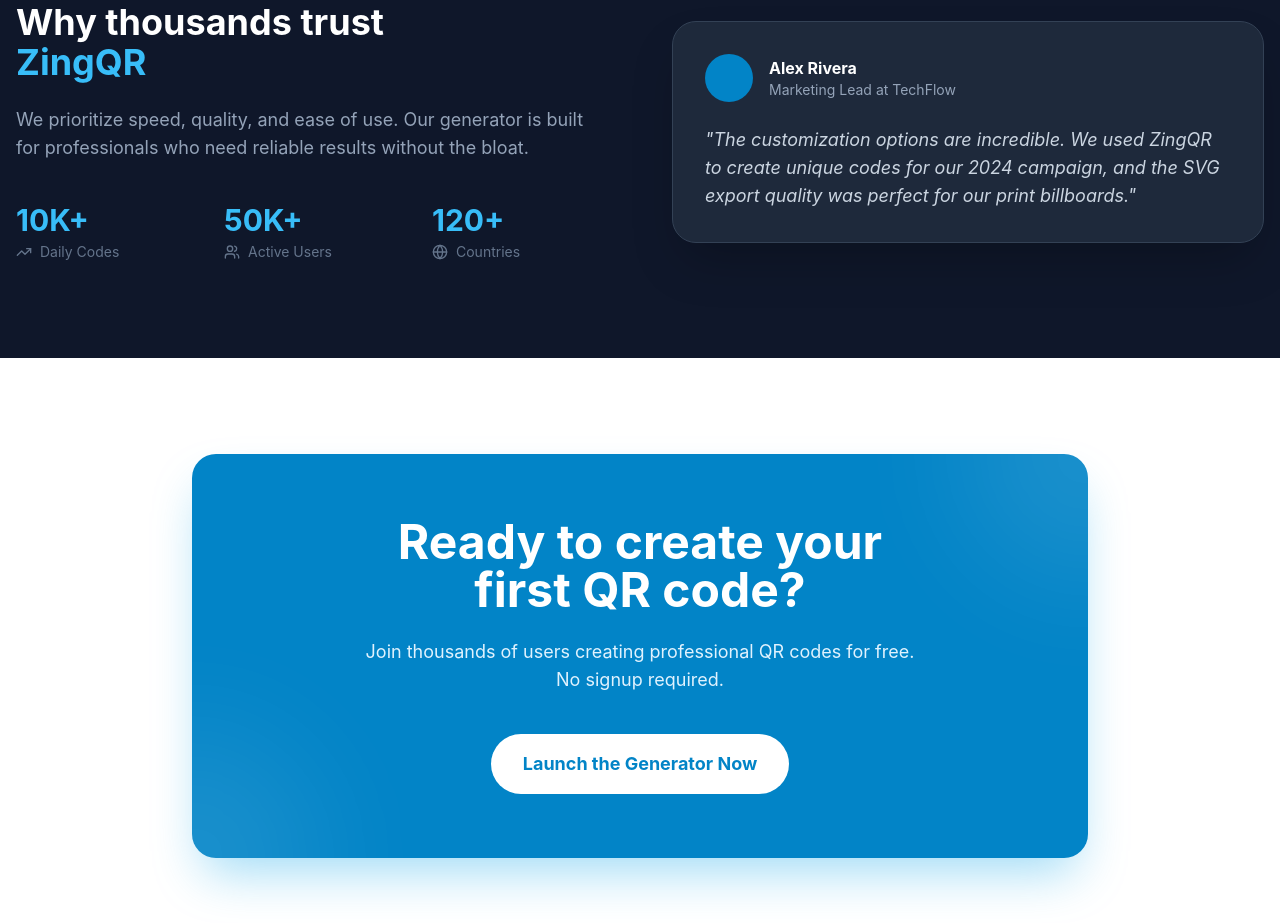
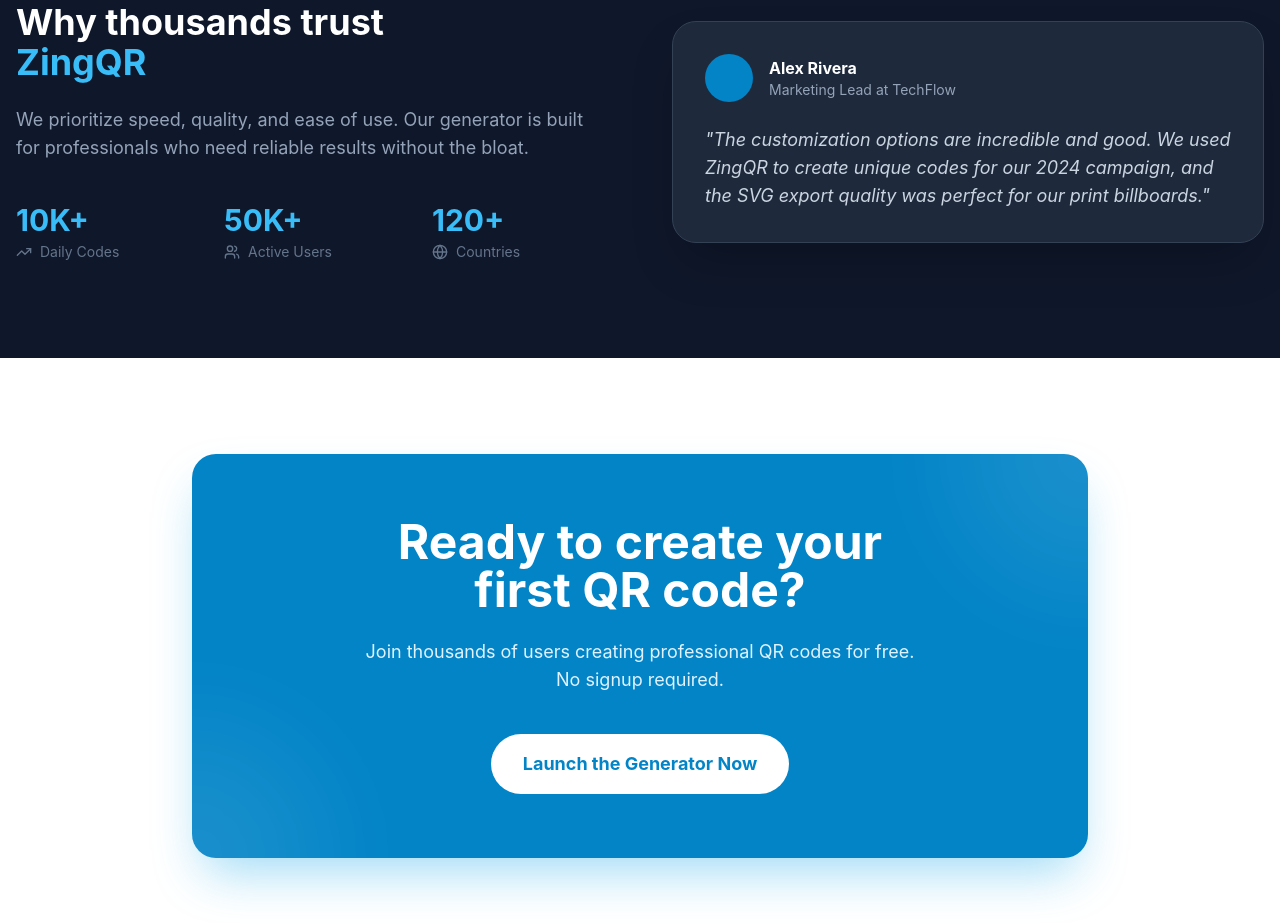
Before and after one commit to Sumitsharma31/ZingQR, a React (Vite) app: page / in a window 1280 px wide. Shown: the part 2040-2963 px from the top of the page. Built offline with nearby package versions, Linux system fonts and the light colour scheme.

Commit message:
little changes

```diff
--- a/src/components/Landing/Benefits.jsx
+++ b/src/components/Landing/Benefits.jsx
@@ -40,7 +40,7 @@
               </div>
             </div>
             <p className="text-lg italic text-slate-300">
-              "The customization options are incredible. We used ZingQR to create unique codes for our 2024 campaign, and the SVG export quality was perfect for our print billboards."
+              "The customization options are incredible and good. We used ZingQR to create unique codes for our 2024 campaign, and the SVG export quality was perfect for our print billboards."
             </p>
           </div>
         </div>
```
